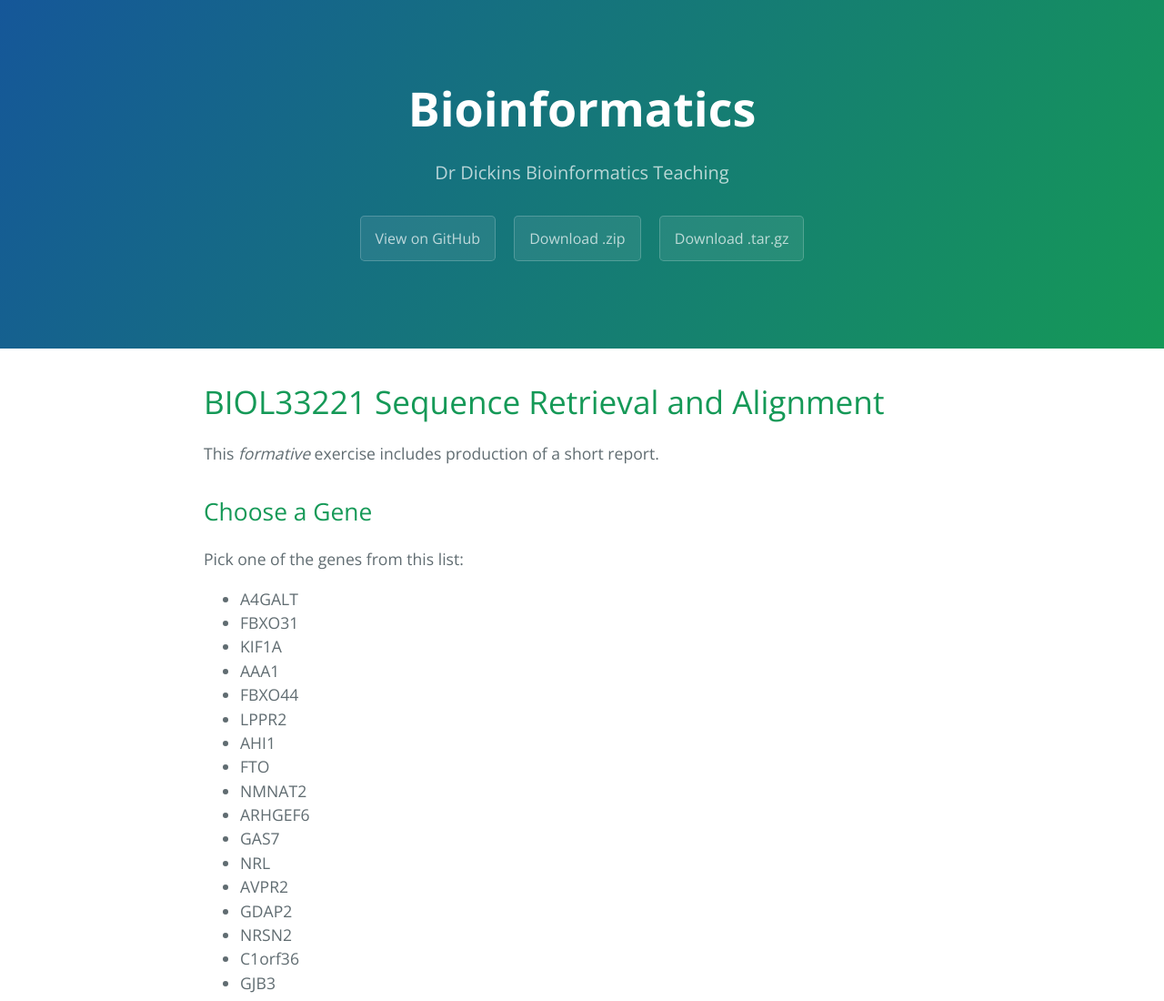
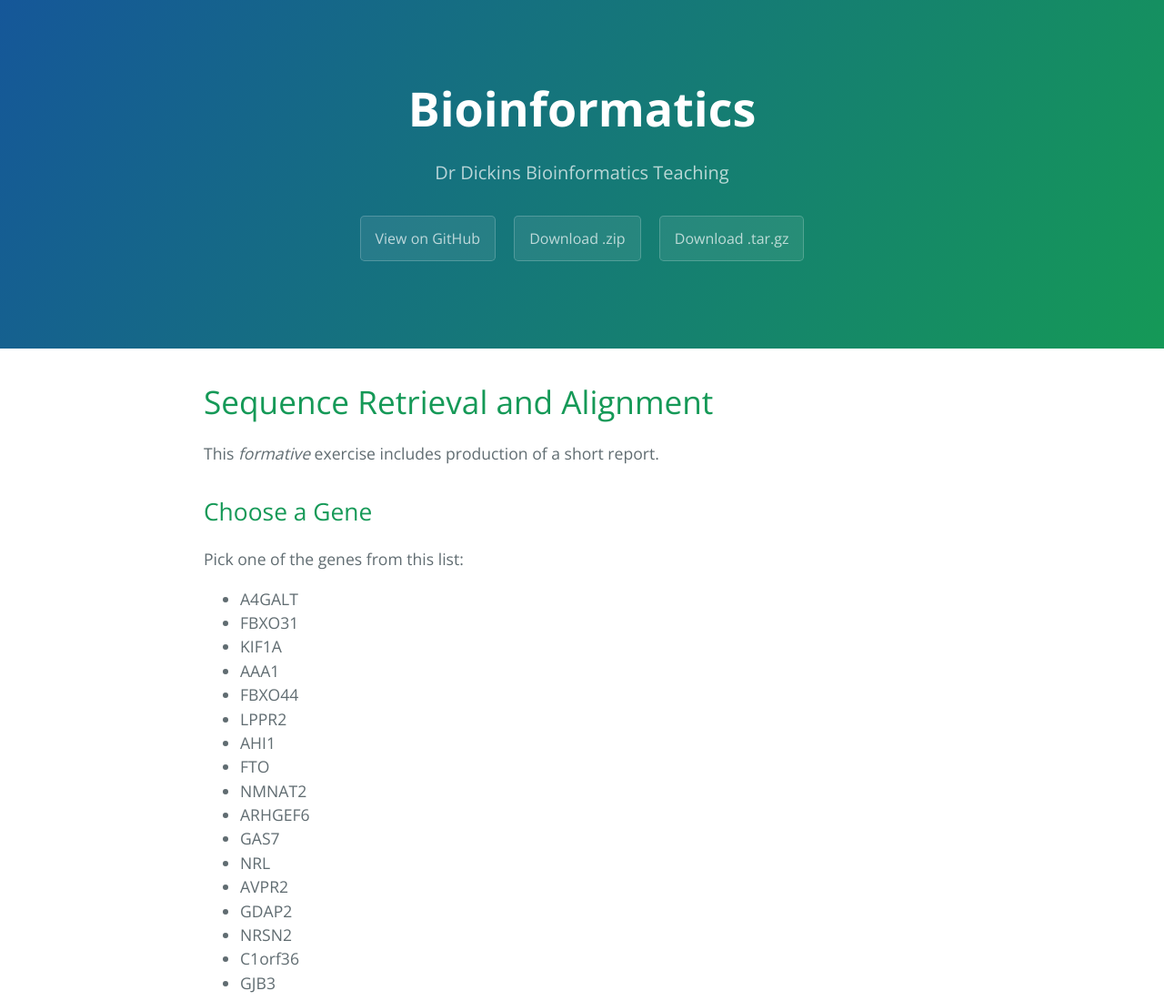
Before and after one commit to tethig/bioinformatics, a plain HTML site: page aligntree.html in a window 1280 px wide. Shown: the top 1100 px of the page at 91% size. Drawn offline with nearby package versions, Linux system fonts and the light colour scheme.

Commit message:
one header fix

```diff
--- a/aligntree.html
+++ b/aligntree.html
@@ -22,7 +22,7 @@
 
     <section class="main-content">
         <h1>
-<a id="biol33221-sequence-retrieval-and-alignment" class="anchor" href="#biol33221-sequence-retrieval-and-alignment" aria-hidden="true"><span aria-hidden="true" class="octicon octicon-link"></span></a>BIOL33221 Sequence Retrieval and Alignment</h1>
+<a id="sequence-retrieval-and-alignment" class="anchor" href="#sequence-retrieval-and-alignment" aria-hidden="true"><span aria-hidden="true" class="octicon octicon-link"></span></a>Sequence Retrieval and Alignment</h1>
         <p>This <em>formative</em> exercise includes production of a short report.</p>
         <h2 id="choose-a-gene">Choose a Gene</h2>
         <p>Pick one of the genes from this list:</p>
```
Also changed, not shown: 1 other file.
